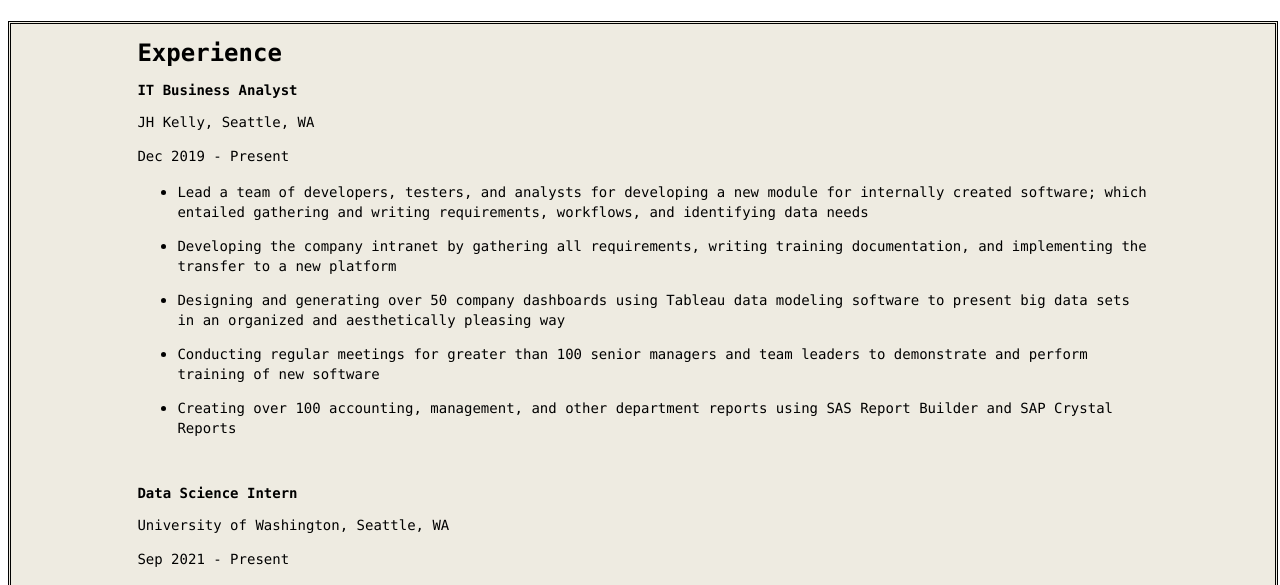
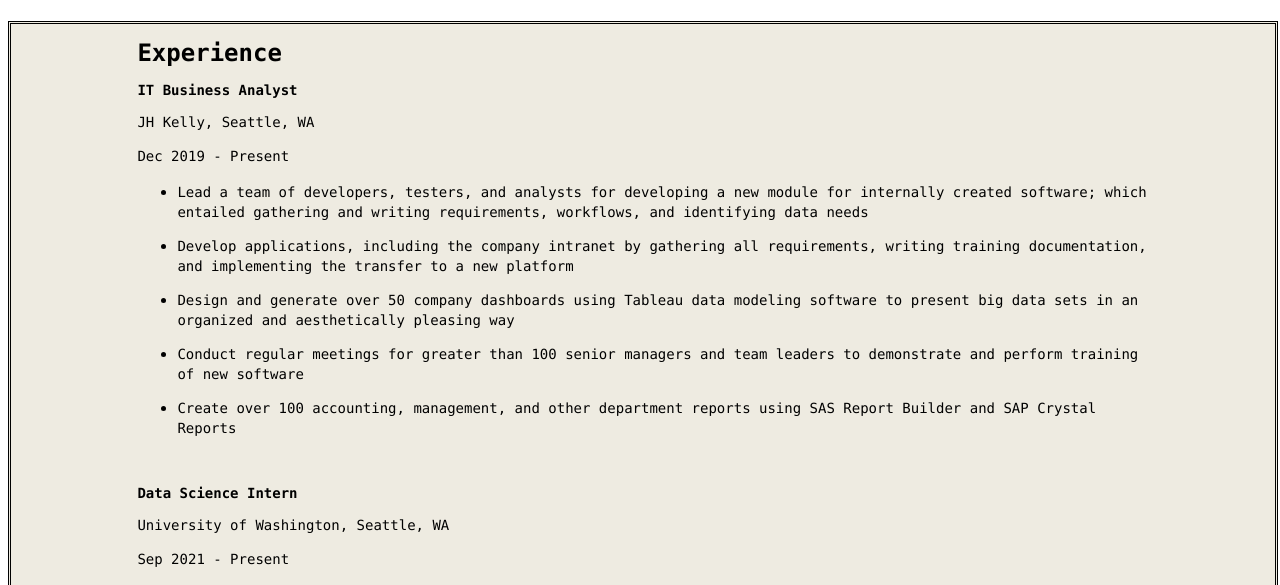
Before and after one commit to aaliyahfiala42/MyWebsite, a Flask app: page /resume in a window 1280 px wide. Shown: the part 951-1536 px from the top of the page. Run offline with Flask 2, Linux system fonts and the light colour scheme.

Commit message:
Current Website Version

```diff
--- a/templates/resume.html
+++ b/templates/resume.html
@@ -75,10 +75,10 @@
                 <p>Dec 2019 - Present</p>
                 <ul>
                     <li><p>Lead a team of developers, testers, and analysts for developing a new module for internally created software; which entailed gathering and writing requirements, workflows, and identifying data needs </p></li>
-                    <li><p>Developing the company intranet by gathering all requirements, writing training documentation, and implementing the transfer to a new platform </p></li>
-                    <li><p>Designing and generating over 50 company dashboards using Tableau data modeling software to present big data sets in an organized and aesthetically pleasing way </p></li>
-                    <li><p>Conducting regular meetings for greater than 100 senior managers and team leaders to demonstrate and perform training of new software </p></li>
-                    <li><p>Creating over 100 accounting, management, and other department reports using SAS Report Builder and SAP Crystal Reports </p></li>
+                    <li><p>Develop applications, including the company intranet by gathering all requirements, writing training documentation, and implementing the transfer to a new platform </p></li>
+                    <li><p>Design and generate over 50 company dashboards using Tableau data modeling software to present big data sets in an organized and aesthetically pleasing way </p></li>
+                    <li><p>Conduct regular meetings for greater than 100 senior managers and team leaders to demonstrate and perform training of new software </p></li>
+                    <li><p>Create over 100 accounting, management, and other department reports using SAS Report Builder and SAP Crystal Reports </p></li>
                 </ul>
         </br>
         <h3>Data Science Intern</h3>
```
